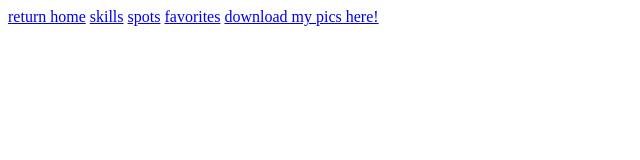
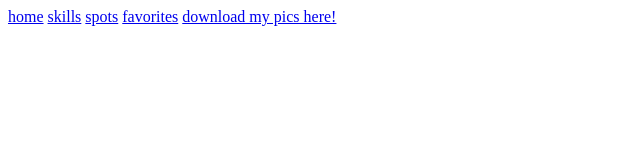
Before and after one commit to helenq2006/HTML-Static-Project, a plain HTML site: page picdownload.html in a window 1280 px wide. Shown: the full height of the page, 0-640 px from the left. Drawn offline with Linux system fonts and the light colour scheme.

Commit message:
edited nav bar

```diff
--- a/picdownload.html
+++ b/picdownload.html
@@ -7,7 +7,7 @@
 </head>
 
 <!--add nav bar-->
-<header><a href="index.html">return home</a> <a href="skills.html">skills</a> <a href="spots.html">spots</a>
+<header><a href="index.html">home</a> <a href="skills.html">skills</a> <a href="spots.html">spots</a>
     <a href="favorites.html">favorites</a> <a href="picdownload.html">download my pics here!</a></header>
 
 <body>
```
